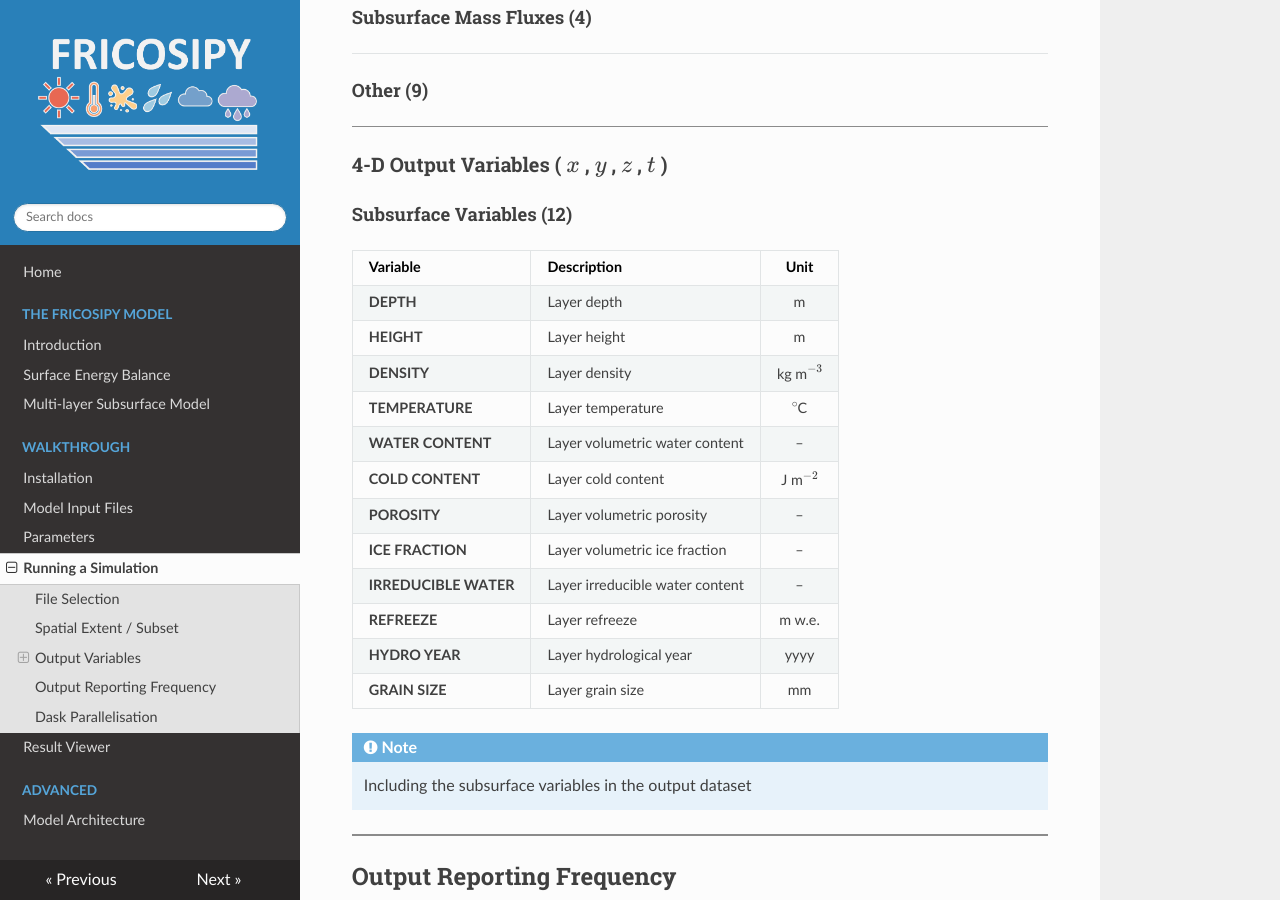
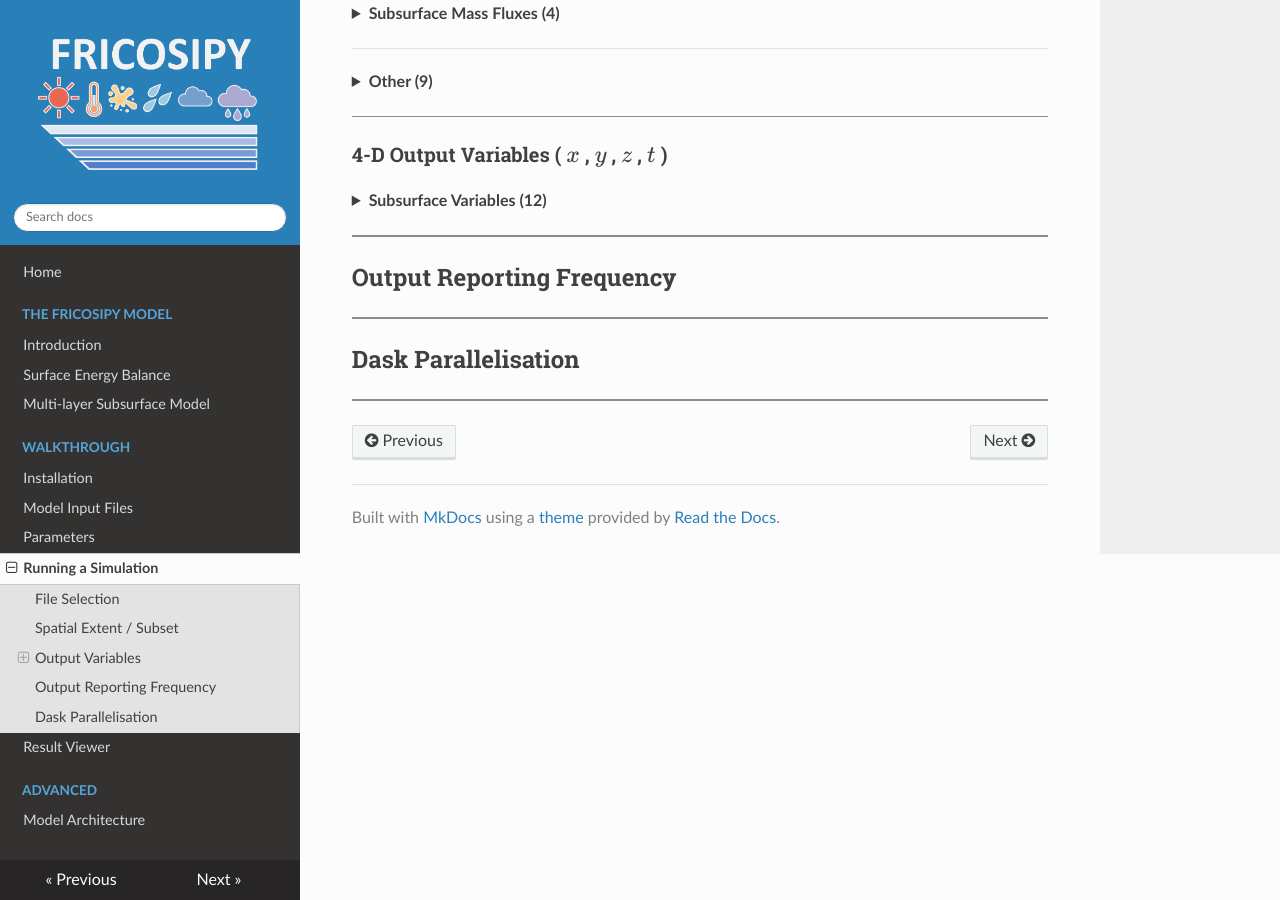
Before and after one commit to MarcusGastaldello/FRICOSIPY, an MkDocs documentation site: the page built from docs/running_a_simulation.md, in a window 1280 px wide and 900 px high, scrolled down 655 px. Built offline with MkDocs 1.6.1, drawn with Linux system fonts in a browser that asks for light colours; nearby versions of some CDN libraries.

Commit message:
Update running_a_simulation.md

```diff
--- a/docs/running_a_simulation.md
+++ b/docs/running_a_simulation.md
@@ -62,36 +62,38 @@ og_description: An explanation of how to setup the configuration file and run a
 
 ---
 
-#### Subsurface Mass Fluxes (4)
+??? "**Subsurface Mass Fluxes (4)**"
 
 
 ---
 
-#### Other (9)
+??? "**Other (9)**"
 
 <hr style="height:1px; background-color:#8b8b8b; border:none;" />
 
 ### 4-D Output Variables ( $x$ , $𝑦$ , $z$ , $t$  )
 
-#### Subsurface Variables (12)
+??? "**Subsurface Variables (12)**"
 
-| Variable | Description | Unit |
-|:---|:---|:---:|
-| **DEPTH** | Layer depth | m |
-| **HEIGHT** | Layer height | m |
-| **DENSITY** | Layer density | kg m$^{-3}$ |
-| **TEMPERATURE** | Layer temperature | $^\circ$C |
-| **WATER CONTENT** | Layer volumetric water content | – |
-| **COLD CONTENT** | Layer cold content | J m$^{-2}$ |
-| **POROSITY** | Layer volumetric porosity | – |
-| **ICE FRACTION** | Layer volumetric ice fraction | – |
-| **IRREDUCIBLE WATER** | Layer irreducible water content | – |
-| **REFREEZE** | Layer refreeze | m w.e. |
-| **HYDRO YEAR** | Layer hydrological year | yyyy |
-| **GRAIN SIZE** | Layer grain size | mm |
+    <div style="height: 0px;"></div>
 
-!!! note
-    Including the subsurface variables in the output dataset
+    | Variable | Description | Unit |
+    |:---|:---|:---:|
+    | **DEPTH** | Layer depth | m |
+    | **HEIGHT** | Layer height | m |
+    | **DENSITY** | Layer density | kg m$^{-3}$ |
+    | **TEMPERATURE** | Layer temperature | $^\circ$C |
+    | **WATER CONTENT** | Layer volumetric water content | – |
+    | **COLD CONTENT** | Layer cold content | J m$^{-2}$ |
+    | **POROSITY** | Layer volumetric porosity | – |
+    | **ICE FRACTION** | Layer volumetric ice fraction | – |
+    | **IRREDUCIBLE WATER** | Layer irreducible water content | – |
+    | **REFREEZE** | Layer refreeze | m w.e. |
+    | **HYDRO YEAR** | Layer hydrological year | yyyy |
+    | **GRAIN SIZE** | Layer grain size | mm |
+
+    !!! note
+        Including the subsurface variables in the output dataset
 
 <hr style="height:2px; background-color:#8b8b8b; border:none;" />
 
```
